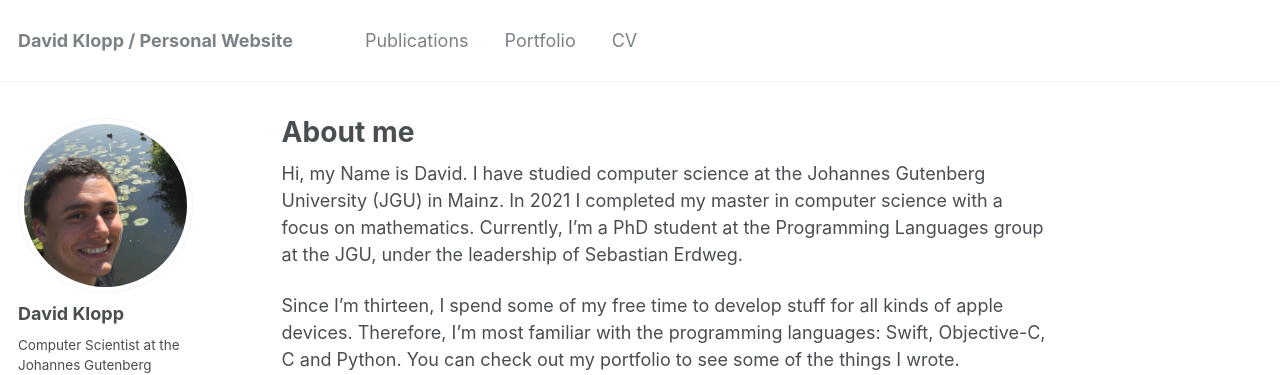
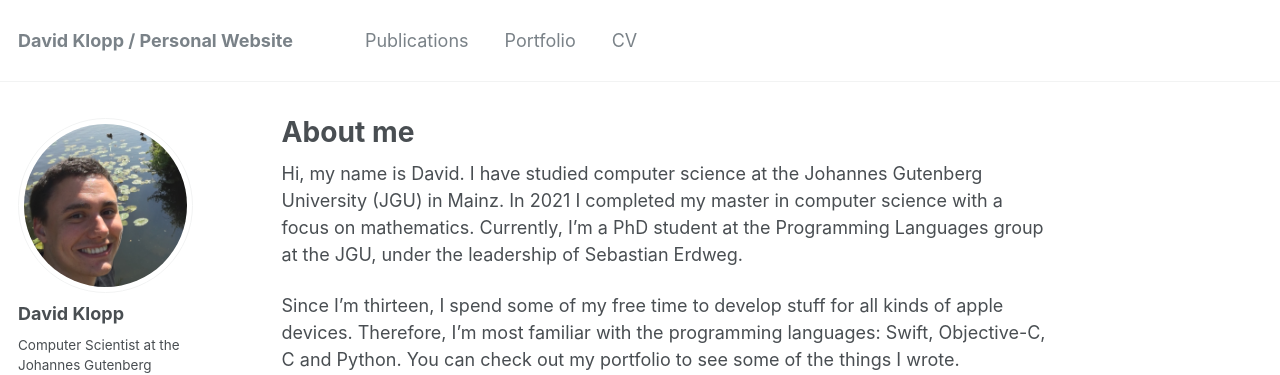
Before and after one commit to Schlaubischlump/schlaubischlump.github.io, a Jekyll site: the page built from _pages/about.md, in a window 1280 px wide. Shown: the top 375 px of the page. Built offline with Jekyll 4.4.1, drawn with Linux system fonts in a browser that asks for light colours.

```diff
--- a/_pages/about.md
+++ b/_pages/about.md
@@ -8,6 +8,6 @@ redirect_from:
   - /about.html
 ---
 
-Hi, my Name is David. I have studied computer science at the Johannes Gutenberg University (JGU) in Mainz. In 2021 I completed my master in computer science with a focus on mathematics. Currently, I'm a PhD student at the Programming Languages group at the JGU, under the leadership of Sebastian Erdweg.
+Hi, my name is David. I have studied computer science at the Johannes Gutenberg University (JGU) in Mainz. In 2021 I completed my master in computer science with a focus on mathematics. Currently, I'm a PhD student at the Programming Languages group at the JGU, under the leadership of Sebastian Erdweg.
 
 Since I'm thirteen, I spend some of my free time to develop stuff for all kinds of apple devices. Therefore, I'm most familiar with the programming languages: Swift, Objective-C, C and Python. You can check out my portfolio to see some of the things I wrote.
```
Also changed, not shown: _pages/cv.md (+1 -1 lines).
